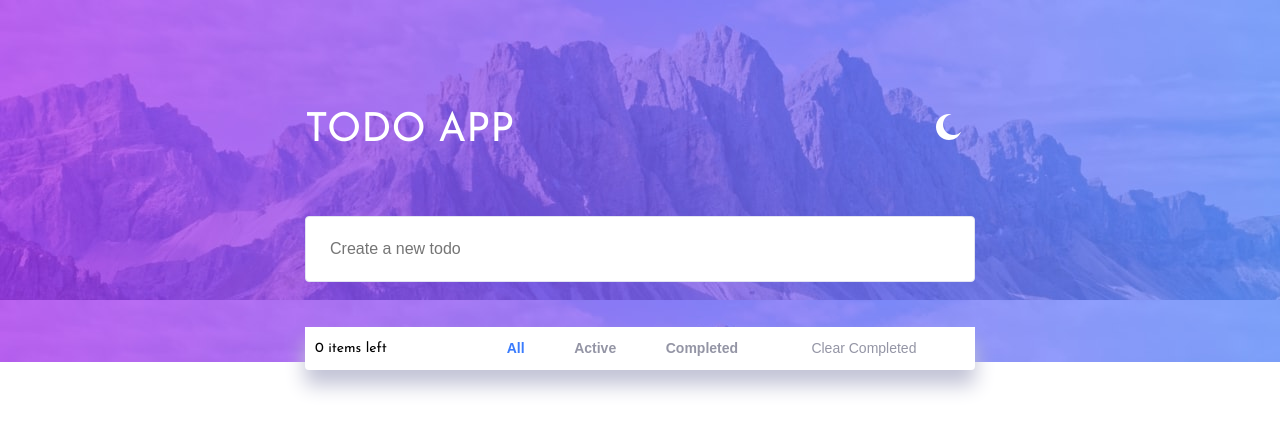
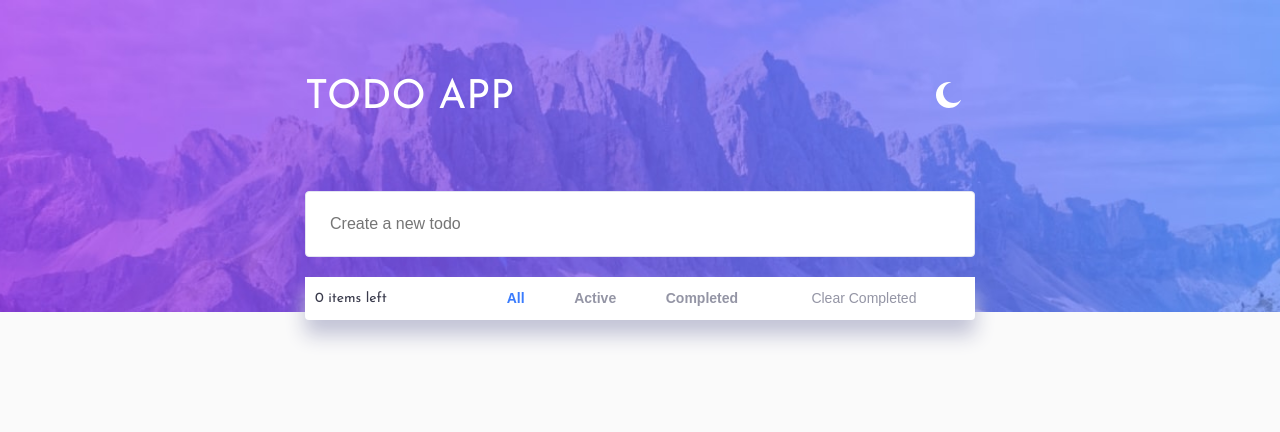
Before and after one commit to Joelynn94/frontend-todo-challenge, a React (Create React App) app: page / in a window 1280 px wide. Shown: the top 432 px of the page. Built offline with nearby package versions, Linux system fonts and the light colour scheme; the HTML template or start-up script is replaced by a standard one.

Commit message:
fixed localsotrage and background image

```diff
--- a/src/App.css
+++ b/src/App.css
@@ -181,7 +181,7 @@ button {
     'input input';
   justify-content: center;
   align-items: center;
-  padding: 80px 0;
+  padding: 40px 0;
 }
 
 .todo-main {
@@ -204,6 +204,7 @@ button {
 .todo-input {
   grid-area: input;
   margin-top: 35px;
+  margin-bottom: 15px;
 }
 
 .todo-input input {
--- a/src/App.js
+++ b/src/App.js
@@ -7,51 +7,39 @@ import TodoFilters from './components/TodoFilters/TodoFilter';
 import './App.css';
 
 function App() {
-  const [theme, setTheme] = useState('light');
+  const [darkTheme, setDarkTheme] = useState(
+    () => localStorage.getItem('dark_theme') === 'true'
+  );
   const [todo, setTodo] = useState('');
-  const [todos, setTodos] = useState([]);
+  const [todos, setTodos] = useState(() => {
+    const savedTodos = localStorage.getItem('todos');
+    if (savedTodos) {
+      return JSON.parse(savedTodos);
+    } else {
+      return [];
+    }
+  });
   const [status, setStatus] = useState('all');
   const [filtered, setFiltered] = useState([]);
 
   // useEffect to update the UI
   useEffect(() => {
+    localStorage.setItem('todos', JSON.stringify(todos));
+    localStorage.setItem('dark_theme', darkTheme);
+    if (darkTheme) {
+      document.body.classList.add('dark');
+      document.body.classList.remove('light');
+    } else {
+      document.body.classList.add('light');
+      document.body.classList.remove('dark');
+    }
     filterHandler();
-    getLocalStorage();
-    saveLocalStorage();
-  }, [todos, status, theme]);
-
-  // save theme and todos to local storage
-  function saveLocalStorage() {
-    localStorage.setItem('todos', JSON.stringify(todos));
-    localStorage.setItem('theme', JSON.stringify(theme));
-  }
-
-  // get theme and todos from local storage
-  function getLocalStorage() {
-    if (localStorage.getItem('todos') === null) {
-      localStorage.setItem('todos', JSON.stringify([]));
-    } else {
-      localStorage.setItem('todos', JSON.stringify(todos));
-    }
-
-    if (localStorage.getItem('theme') === null) {
-      localStorage.setItem('theme', JSON.stringify(''));
-    } else {
-      localStorage.setItem('theme', JSON.stringify(theme));
-    }
-  }
+    // eslint-disable-next-line
+  }, [todos, status, darkTheme]);
 
   // add and remove light/dark class to the document body
   function handleThemeChange() {
-    if (theme === 'light') {
-      setTheme('dark');
-      document.body.classList.add('dark');
-      document.body.classList.remove('light');
-    } else {
-      setTheme('light');
-      document.body.classList.add('light');
-      document.body.classList.remove('dark');
-    }
+    setDarkTheme(!darkTheme);
   }
 
   // handle the todo input change
@@ -141,15 +129,24 @@ function App() {
       <div
         className='app-header'
         style={
-          theme === 'light'
-            ? { backgroundImage: 'url(/images/bg-desktop-light.jpg)' }
-            : { backgroundImage: 'url(/images/bg-desktop-dark.jpg)' }
+          darkTheme
+            ? {
+                background:
+                  'url(/images/bg-desktop-dark.jpg) center center/cover no-repeat',
+              }
+            : {
+                background:
+                  'url(/images/bg-desktop-light.jpg) center center/cover no-repeat',
+              }
         }
       >
         <div className='container'>
           <header className='todo-header'>
             <h1 className='heading'>TODO APP</h1>
-            <ThemeToggle theme={theme} onThemeChange={handleThemeChange} />
+            <ThemeToggle
+              darkTheme={darkTheme}
+              onThemeChange={handleThemeChange}
+            />
             <TodoInput
               onFormSubmit={handleFormSubmit}
               todo={todo}
--- a/src/components/ThemeToggle/ThemeToggle.js
+++ b/src/components/ThemeToggle/ThemeToggle.js
@@ -1,15 +1,15 @@
 import React from 'react';
 
-const ThemeToggle = ({ theme, onThemeChange }) => {
+const ThemeToggle = ({ darkTheme, onThemeChange }) => {
   return (
     <div className='toggle'>
       <button onClick={onThemeChange}>
-        {theme === 'light' ? (
+        {darkTheme ? (
           <svg xmlns='http://www.w3.org/2000/svg' width='26' height='26'>
             <path
               fill='#FFF'
               fillRule='evenodd'
-              d='M13 0c.81 0 1.603.074 2.373.216C10.593 1.199 7 5.43 7 10.5 7 16.299 11.701 21 17.5 21c2.996 0 5.7-1.255 7.613-3.268C23.22 22.572 18.51 26 13 26 5.82 26 0 20.18 0 13S5.82 0 13 0z'
+              d='M13 21a1 1 0 011 1v3a1 1 0 11-2 0v-3a1 1 0 011-1zm-5.657-2.343a1 1 0 010 1.414l-2.121 2.121a1 1 0 01-1.414-1.414l2.12-2.121a1 1 0 011.415 0zm12.728 0l2.121 2.121a1 1 0 01-1.414 1.414l-2.121-2.12a1 1 0 011.414-1.415zM13 8a5 5 0 110 10 5 5 0 010-10zm12 4a1 1 0 110 2h-3a1 1 0 110-2h3zM4 12a1 1 0 110 2H1a1 1 0 110-2h3zm18.192-8.192a1 1 0 010 1.414l-2.12 2.121a1 1 0 01-1.415-1.414l2.121-2.121a1 1 0 011.414 0zm-16.97 0l2.121 2.12A1 1 0 015.93 7.344L3.808 5.222a1 1 0 011.414-1.414zM13 0a1 1 0 011 1v3a1 1 0 11-2 0V1a1 1 0 011-1z'
             />
           </svg>
         ) : (
@@ -17,7 +17,7 @@ const ThemeToggle = ({ theme, onThemeChange }) => {
             <path
               fill='#FFF'
               fillRule='evenodd'
-              d='M13 21a1 1 0 011 1v3a1 1 0 11-2 0v-3a1 1 0 011-1zm-5.657-2.343a1 1 0 010 1.414l-2.121 2.121a1 1 0 01-1.414-1.414l2.12-2.121a1 1 0 011.415 0zm12.728 0l2.121 2.121a1 1 0 01-1.414 1.414l-2.121-2.12a1 1 0 011.414-1.415zM13 8a5 5 0 110 10 5 5 0 010-10zm12 4a1 1 0 110 2h-3a1 1 0 110-2h3zM4 12a1 1 0 110 2H1a1 1 0 110-2h3zm18.192-8.192a1 1 0 010 1.414l-2.12 2.121a1 1 0 01-1.415-1.414l2.121-2.121a1 1 0 011.414 0zm-16.97 0l2.121 2.12A1 1 0 015.93 7.344L3.808 5.222a1 1 0 011.414-1.414zM13 0a1 1 0 011 1v3a1 1 0 11-2 0V1a1 1 0 011-1z'
+              d='M13 0c.81 0 1.603.074 2.373.216C10.593 1.199 7 5.43 7 10.5 7 16.299 11.701 21 17.5 21c2.996 0 5.7-1.255 7.613-3.268C23.22 22.572 18.51 26 13 26 5.82 26 0 20.18 0 13S5.82 0 13 0z'
             />
           </svg>
         )}
```
